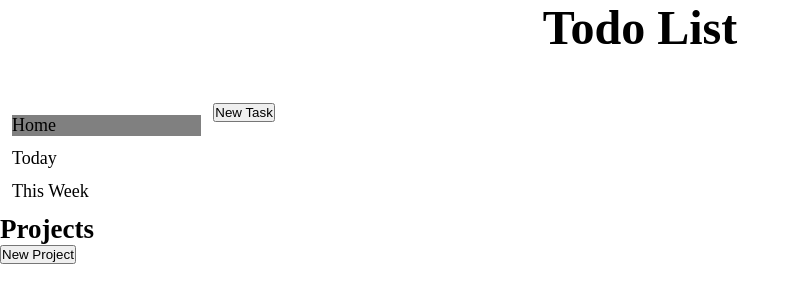
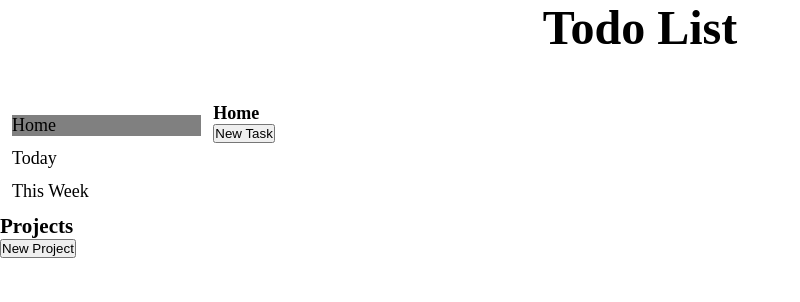
Before and after one commit to roesparc/Todo-List, a website built with webpack: page src/index.html in a window 1280 px wide. Both pictures are taken after a click on the item "Home". Shown: the whole page, without its empty margins (0-800 px from the left). Built offline with nearby package versions, Linux system fonts and the light colour scheme.

Commit message:
Display the project name in each project

```diff
--- a/src/index.html
+++ b/src/index.html
@@ -18,7 +18,7 @@
             <li class="week-li">This Week</li>
         </ul>
 
-        <h2>Projects</h2>
+        <h3>Projects</h3>
         <ul class="projects-nav"></ul>
         <button class="new-project-button">New Project</button>
 
@@ -37,6 +37,8 @@
     </nav>
 
     <main>
+        <h2 class="project-name">Home</h2>
+
         <button class="new-task-button">New Task</button>
 
         <form class="task-form">
--- a/src/index.js
+++ b/src/index.js
@@ -267,6 +267,8 @@ function displayProject(obj) {
 
         dynamicShow(['newTaskBtn', 'newProjectBtn']);
         dynamicHide(['taskForm', 'projectForm']);
+
+        displayProjectName();
     }
 
     function deleteProject() {
@@ -352,6 +354,18 @@ function getWeekProjects() {
     });
 }
 
+function displayProjectName(title) {
+    const currentProject = projects.getCurrentProject();
+
+    const projectName = document.querySelector('.project-name');
+
+    if (currentProject.title) {
+        projectName.textContent = currentProject.title;
+    } else {
+        projectName.textContent = title;
+    }
+}
+
 const homeLi = document.querySelector('.home-li');
 homeLi.addEventListener('click', homeClick);
 
@@ -388,6 +402,8 @@ function homeClick() {
 
     dynamicShow(['newTaskBtn', 'newProjectBtn']);
     dynamicHide(['taskForm', 'projectForm']);
+
+    displayProjectName();
 }
 
 function todayClick() {
@@ -401,6 +417,8 @@ function todayClick() {
 
     dynamicShow(['newProjectBtn']);
     dynamicHide(['newTaskBtn', 'taskForm', 'projectForm']);
+
+    displayProjectName('Today');
 }
 
 function weekClick() {
@@ -414,6 +432,8 @@ function weekClick() {
 
     dynamicShow(['newProjectBtn']);
     dynamicHide(['newTaskBtn', 'taskForm', 'projectForm']);
+
+    displayProjectName('This Week');
 }
 
 function newTaskClick() {
```
